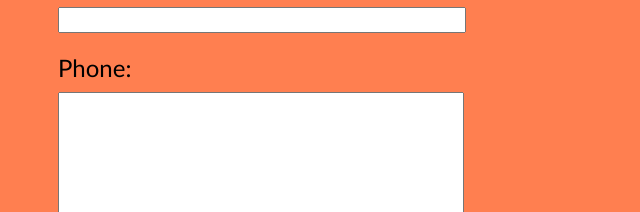
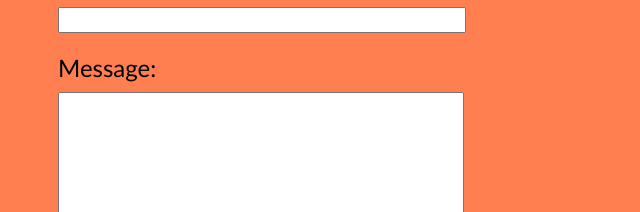
Before and after one commit to abusavvy/basicform, a plain HTML site: page index.html in a window 1280 px wide. Shown: the part 260-472 px from the top of the page, 0-640 px from the left. Drawn offline with Linux system fonts and the light colour scheme.

Commit message:
just some edit

```diff
--- a/basic.css
+++ b/basic.css
@@ -23,6 +23,7 @@ textarea{
 }
 
 button{
+    cursor: pointer;
     margin: 30px 0;
     font-size: 1em;
     padding: 10px 20px;
--- a/index.html
+++ b/index.html
@@ -14,7 +14,7 @@
         <input type="email" name="email" id="email">
         <label for="phone">Phone:</label>
         <input type="phone" name="phone" id="phone">
-        <label for="message">Phone:</label>
+        <label for="message">Message:</label>
         <textarea name="message" id="message" name="message"></textarea>
         <button
         id="submitButton" type="submit">Send Message</button>
```
